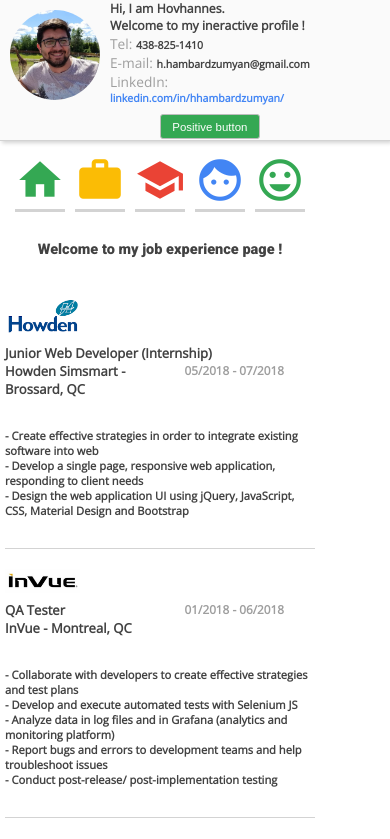
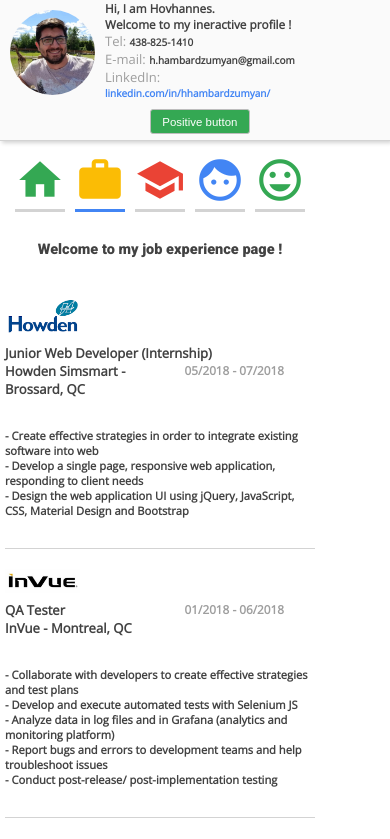
Before and after one commit to Mihomax/cv_build, a React (Create React App) app: page /experience in a window 390 px wide. Shown: the top 839 px of the page. Built offline with nearby package versions, Linux system fonts and the light colour scheme.

Commit message:
adjustment for small phones, active navlinks

```diff
--- a/src/components/Left/Left.css
+++ b/src/components/Left/Left.css
@@ -94,8 +94,6 @@
   @media only screen and (max-width: 600px) {
 
     .left {
-
-
         height:140px;
 
 
@@ -104,17 +102,17 @@
     .myphoto {
         float:left;
         padding:10px;
-        width:90px;
-        height:90px;
+        width:85px;
+        height:85px;
 
     }
 
     .name {
-        font-size:70%;
+        font-size:67%;
         margin-bottom:0px;
     }
     .email,.tel, .linkedin {
-        font-size:60%;
+        font-size:57%;
     }
     button {
 
--- a/src/components/Navbar/Navbar.css
+++ b/src/components/Navbar/Navbar.css
@@ -24,7 +24,7 @@
     border-bottom: 3px solid lightgrey;
 
 }
-Link:active {
+.is-active {
     border-bottom: 3px solid #4285F4;
 }
 
--- a/src/components/Navbar/Navbar.js
+++ b/src/components/Navbar/Navbar.js
@@ -1,5 +1,5 @@
 import React, {Component} from 'react';
-import {Link} from 'react-router-dom';
+import { NavLink} from 'react-router-dom';
 import './Navbar.css';
 
 
@@ -24,11 +24,12 @@
     render() {
    return ( <nav >
         <div className = "linkContainer">
-        <Link  className = "links home active" to={'/'}><i className="material-icons ">home</i></Link>
-        <Link className = "links work" to={'/experience'}><i className="material-icons ">work</i></Link>
-        <Link className = "links school" to={'/education'}><i className="material-icons ">school</i></Link>
-        <Link className = "links face" to={'/activities'}><i className="material-icons ">face</i></Link>
-        <Link className = "links mood" to={'/positive'}><i className="material-icons ">mood</i></Link>
+
+        <NavLink className = "links home active" exact={true} activeClassName='is-active' to={'/'}><i className="material-icons ">home</i></NavLink>
+        <NavLink className = "links work" exact={true} activeClassName='is-active' to={'/experience'}><i className="material-icons ">work</i></NavLink>
+        <NavLink className = "links school" exact={true} activeClassName='is-active' to={'/education'}><i className="material-icons ">school</i></NavLink>
+        <NavLink className = "links face" exact={true} activeClassName='is-active' to={'/activities'}><i className="material-icons ">face</i></NavLink>
+        <NavLink className = "links mood" exact={true} activeClassName='is-active' to={'/positive'}><i className="material-icons ">mood</i></NavLink>
         </div>
     </nav>
 );
```
